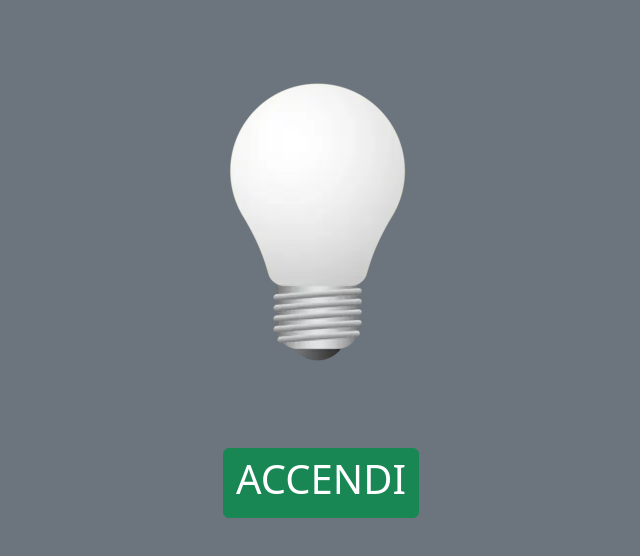
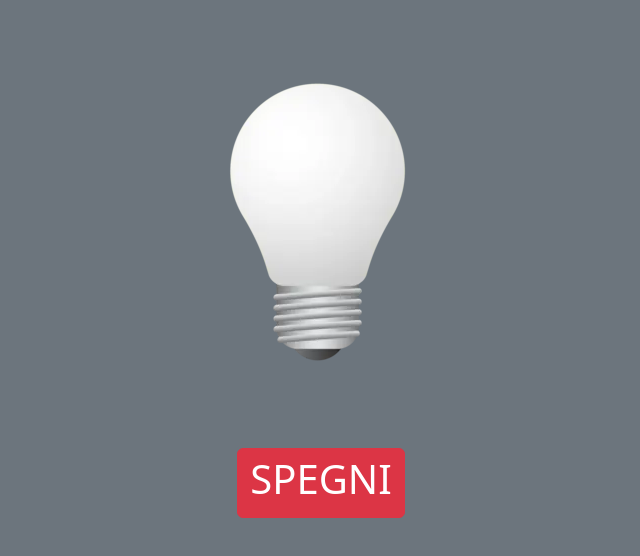
Before and after one commit to GemelliAngelo/js-dom-1, a plain HTML site: page index.html in a window 1280 px wide. Both pictures are taken after a click on the button "ACCENDI". Shown: the whole page, without its empty margins (319-959 px from the left). Drawn offline with nearby package versions, Linux system fonts and the light colour scheme.

Commit message:
add function

```diff
--- a/js/main.js
+++ b/js/main.js
@@ -1,3 +1,8 @@
 const myImgEl = document.getElementById("lamp");
 const myButtonEl = document.getElementById("switch");
 const mySwitchEl = document.getElementById("switch-input");
+
+myButtonEl.addEventListener("click", () => {
+  mySwitchEl.innerHTML = "SPEGNI";
+  myButtonEl.classList.toggle("btn-danger");
+});
```
Also changed, not shown: index.html (+8 -0 lines).
